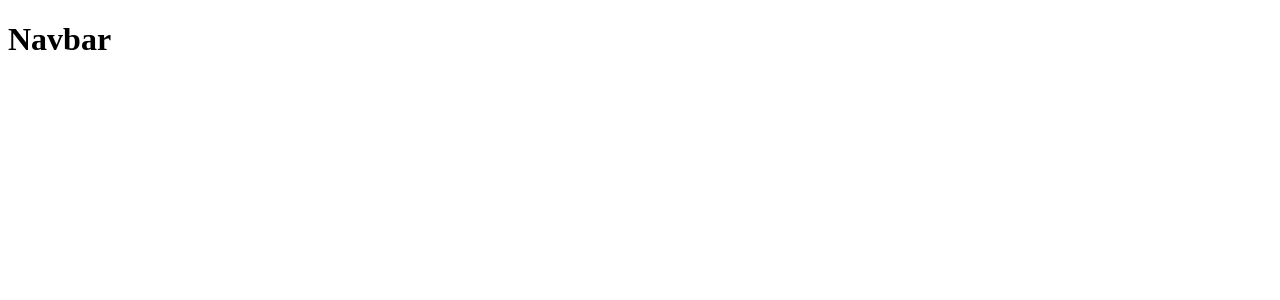
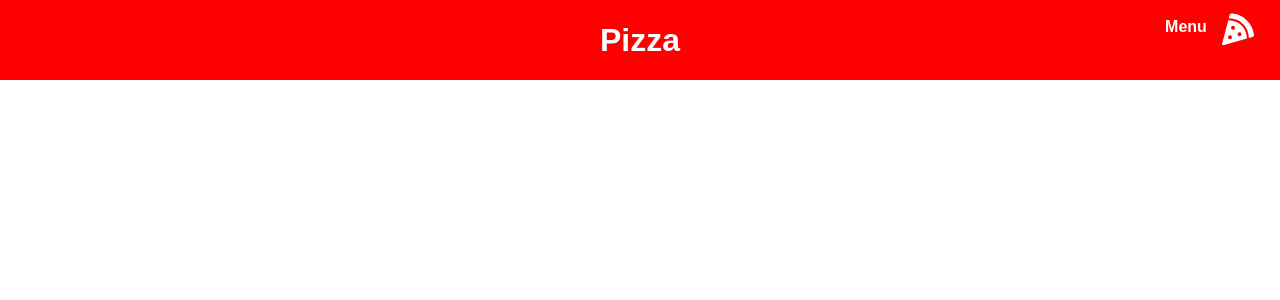
Before and after one commit to aseemchopra25/cloudkitchen, a React (Create React App) app: page / in a window 1280 px wide. Shown: the top 300 px of the page. Built offline with nearby package versions, Linux system fonts and the light colour scheme.

Commit message:
✨ added basic navbar

```diff
--- a/package.json
+++ b/package.json
@@ -8,7 +8,11 @@
     "@testing-library/user-event": "^12.1.10",
     "react": "^17.0.2",
     "react-dom": "^17.0.2",
+    "react-icons": "^4.2.0",
+    "react-router": "^5.2.1",
+    "react-router-dom": "^5.3.0",
     "react-scripts": "4.0.3",
+    "styled-components": "^5.3.1",
     "web-vitals": "^1.0.1"
   },
   "scripts": {
--- a/src/App.js
+++ b/src/App.js
@@ -1,10 +1,15 @@
 import Navbar from "./components/Navbar";
+import React from 'react'
+import {BrowserRouter as Router} from 'react-router-dom';
+import { GlobalStyle } from "./globalStyles";
+
 
 function App() {
   return (
-    <div className="App">
+    <Router>
+      <GlobalStyle />
       <Navbar />
-    </div>
+    </Router>
   );
 }
 
--- a/src/components/Navbar/NavbarElements.js
+++ b/src/components/Navbar/NavbarElements.js
@@ -0,0 +1,44 @@
+import styled from "styled-components";
+import {NavLink as Link} from 'react-router-dom';
+import { FaPizzaSlice } from 'react-icons/fa';
+
+export const Nav = styled.nav`
+    background:red;
+    height:80px;
+    display: flex;
+    justify-content:center;
+    font-weight: 700;
+`;
+
+export const NavLink = styled(Link)`
+    color:#fff;
+    font-size:2rem;
+    display:flex;
+    align-items: center;
+    text-decoration: none;
+    cursor: pointer;
+
+    @media screen and (max-width: 400px){
+        position:absolute;
+        top: 10px;
+        left: 25px;
+    }
+`;
+
+export const NavIcon = styled.div`
+    display:block;
+    position: absolute;
+    top: 0;
+    right: 0;
+    cursor: pointer;
+    color: #fff;
+
+    p{
+        transform: translate(-175%,100%);
+        font-weight: bold;
+    }
+`
+export const Bars = styled(FaPizzaSlice)`
+    font-size: 2rem;
+    transform:translate(-50%,-15%);
+`
--- a/src/components/Navbar/index.js
+++ b/src/components/Navbar/index.js
@@ -1,10 +1,17 @@
 import React from 'react'
+import { Bars, Nav, NavIcon, NavLink } from './NavbarElements'
 
 const Navbar = () => {
     return (
-        <div>
-            <h1>Navbar</h1>
-        </div>
+        <>
+            <Nav>
+                <NavLink to='/'>Pizza</NavLink>
+                <NavIcon>
+                    <p>Menu</p>
+                    <Bars />
+                </NavIcon>
+            </Nav>
+        </>
     )
 }
 
--- /dev/null
+++ b/src/globalStyles.js
@@ -0,0 +1,11 @@
+import { createGlobalStyle } from "styled-components";
+
+export const GlobalStyle = createGlobalStyle`
+    *{
+        box-sizing:border-box;
+        margin:0;
+        padding:0;
+        font-family: 'Kanit', sans-serif;
+
+    }
+`;
```
Also changed, not shown: 2 other files (tests, documents, lock files or other folders).
